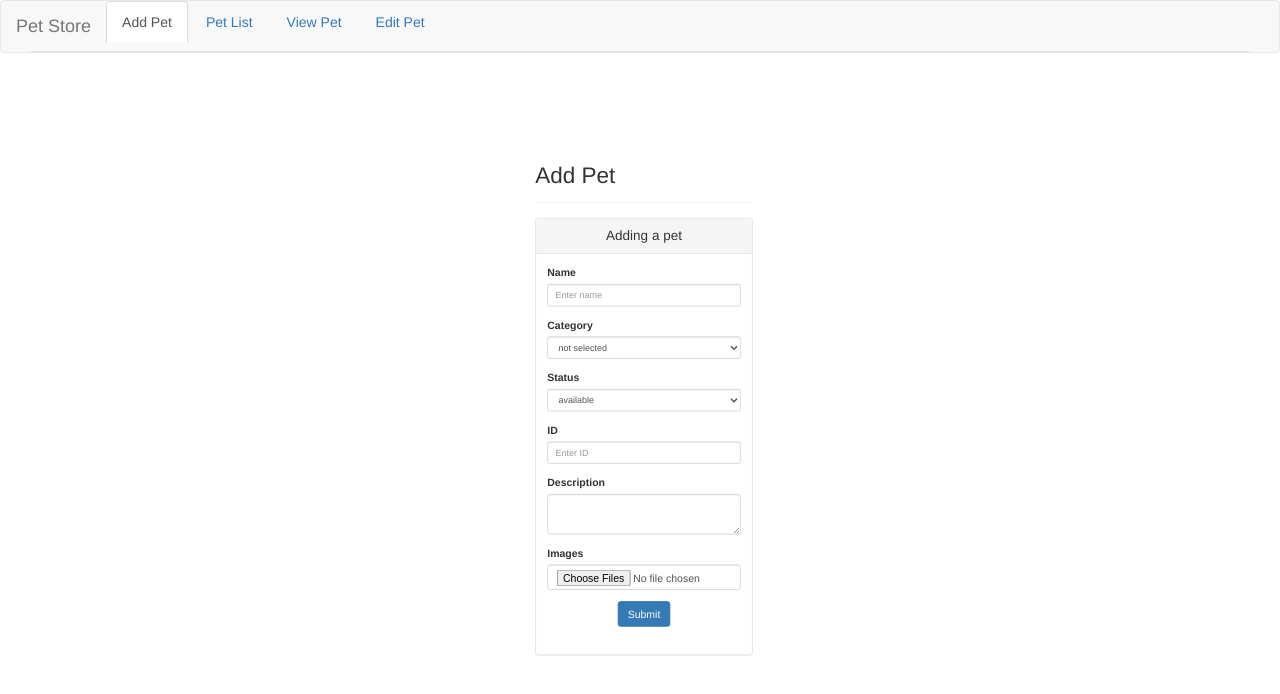
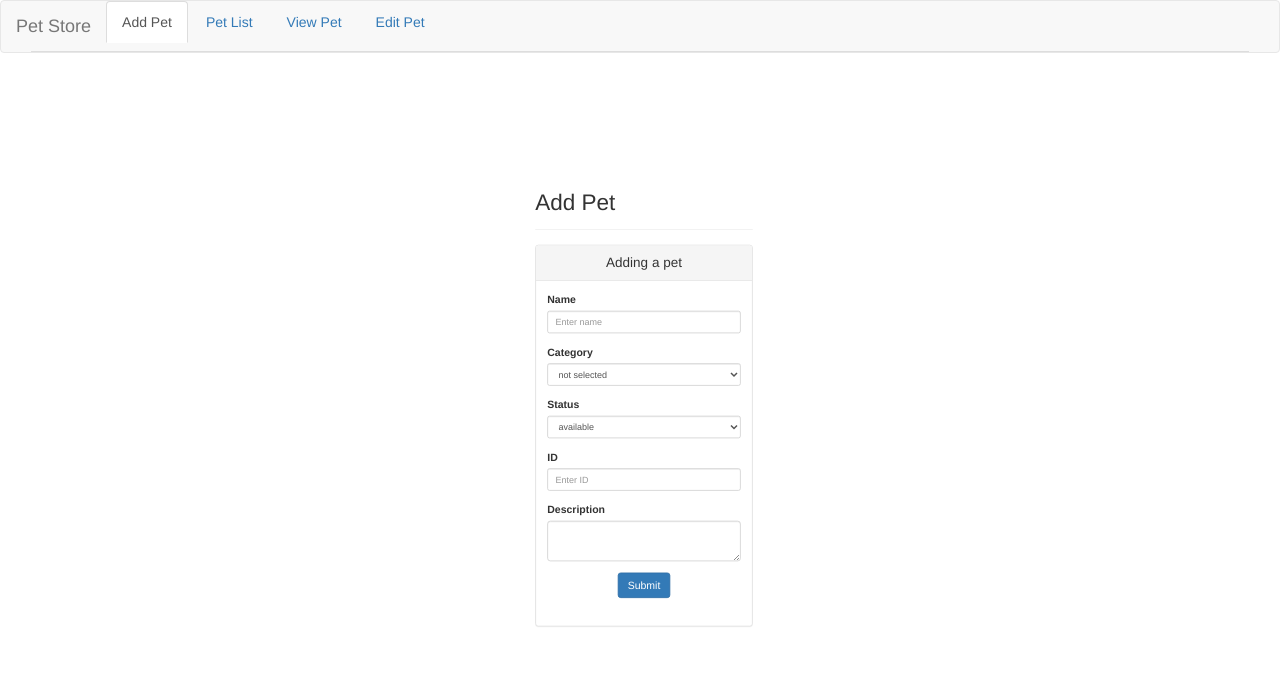
Before and after one commit to xTeK12/pet-store, an Angular app: page /add in a window 1280 px wide. Shown: the top 694 px of the page. Built offline with nearby package versions, Linux system fonts and the light colour scheme.

Commit message:
new changes

```diff
--- a/src/app/add/add.component.html
+++ b/src/app/add/add.component.html
@@ -68,10 +68,6 @@
         <label for="description" class="form-label">Description</label>
         <textarea name="description" class="form-control" formControlName="description"  rows="2"></textarea>
       </div>
-      <div class="form-group">
-        <label class="form-label">Images</label>
-        <input type="file" class="form-control" formControlName="file" multiple>
-      </div>
       <div class="text-center">
       <button class="btn btn-primary">Submit</button>
     </div>
--- a/src/app/add/add.component.ts
+++ b/src/app/add/add.component.ts
@@ -16,7 +16,6 @@ export class AddComponent {
     status: new FormControl('available',Validators.required),
     category: new FormControl('not selected'),
     description: new FormControl(''),
-    file: new FormControl('')
   })
 
   get name(){
@@ -33,9 +32,6 @@ export class AddComponent {
   }
   get description(){
     return this.petForm.get('description')
-  }
-  get file(){
-    return this.petForm.get('file')
   }
 
 formValues:any = {
@@ -61,7 +57,6 @@ ngOnInit(){
     status: 'available',
     ID: '',
     description: '',
-    file: '',
   })
 }
 
@@ -96,7 +91,6 @@ this.formValues.category = this.petForm.get('category').value
 this.formValues.status = this.petForm.get('status').value
 this.formValues.ID = this.petForm.get('ID').value
 this.formValues.description = this.petForm.get('description').value
-this.formValues.file = this.petForm.get('file').value
 if(this.formValues.name!=='' && this.formValues.status!==''){
   this.myService.addItem(this.formValues)
   this.formValues={}
--- a/src/app/app.module.ts
+++ b/src/app/app.module.ts
@@ -25,6 +25,7 @@ import { HomeComponent } from './home/home.component';
     BrowserModule,
     AppRoutingModule,
     ReactiveFormsModule,
+    FormsModule
 
   ],
   providers: [],
--- a/src/app/edit/edit.component.html
+++ b/src/app/edit/edit.component.html
@@ -68,10 +68,6 @@
                     <label for="description" class="form-label">Description</label>
                     <textarea name="description" class="form-control" formControlName="description" [(ngModel)]="info.description" rows="2"></textarea>
                   </div>
-                  <div class="form-group">
-                    <label class="form-label">Images</label>
-                    <input type="file" class="form-control" formControlName="file" multiple>
-                  </div>
                   <div class="text-center">
                   <button class="btn btn-success">Save</button>
                 </div>
--- a/src/app/edit/edit.component.ts
+++ b/src/app/edit/edit.component.ts
@@ -1,5 +1,5 @@
-import { Component } from '@angular/core';
-import { FormBuilder, FormControl,FormGroup, Validators } from '@angular/forms';
+import {  AfterViewChecked, ChangeDetectorRef, Component, OnInit} from '@angular/core';
+import { FormControl,FormGroup, Validators } from '@angular/forms';
 import { MyService } from 'src/service';
 import {Router} from '@angular/router';
 
@@ -9,9 +9,9 @@ import {Router} from '@angular/router';
   templateUrl: './edit.component.html',
   styleUrls: ['./edit.component.css']
 })
-export class EditComponent {
+export class EditComponent implements OnInit,AfterViewChecked{
 
-  constructor(private router:Router, private formBuilder: FormBuilder, private myService:MyService){}
+  constructor(private router:Router, private myService:MyService, private cdr:ChangeDetectorRef){}
 
   messageSuccess:boolean = false
   messageWarning:boolean = false
@@ -27,7 +27,6 @@ export class EditComponent {
     status: new FormControl('',Validators.required),
     category: new FormControl(''),
     description: new FormControl(''),
-    file: new FormControl('')
   })
 
   get name(){
@@ -45,23 +44,10 @@ export class EditComponent {
   get description(){
     return this.editPetForm.get('description')
   }
-  get file(){
-    return this.editPetForm.get('file')
-  }
   ngOnInit(){
-    this.editPetForm = this.formBuilder.group({
-      name:'',
-      category: '',
-      status: '',
-      ID: '',
-      description: '',
-      file: '',
-    })
+
     this.infoPet=this.myService.infosPet
   }
-
-
-
 
   onInputChange(){
     if(this.editPetForm.valid){
@@ -72,7 +58,13 @@ export class EditComponent {
     }
   }
 
+ngAfterViewChecked() {
+
+    // this.cdr.detectChanges()
+}
+
   onSave(){
+
     if(this.editPetForm.valid){
      this.messageSuccess=true
      this.messageWarning=false
@@ -91,9 +83,7 @@ export class EditComponent {
    this.formValues.status = this.editPetForm.get('status').value
    this.formValues.ID = this.editPetForm.get('ID').value
    this.formValues.description = this.editPetForm.get('description').value
-   this.formValues.file = this.editPetForm.get('file').value
-
+   console.log(this.formValues)
   }
 
-
 }
```
